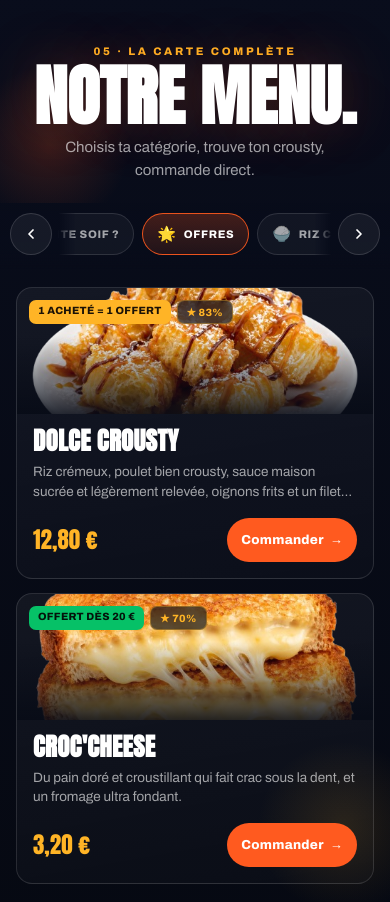
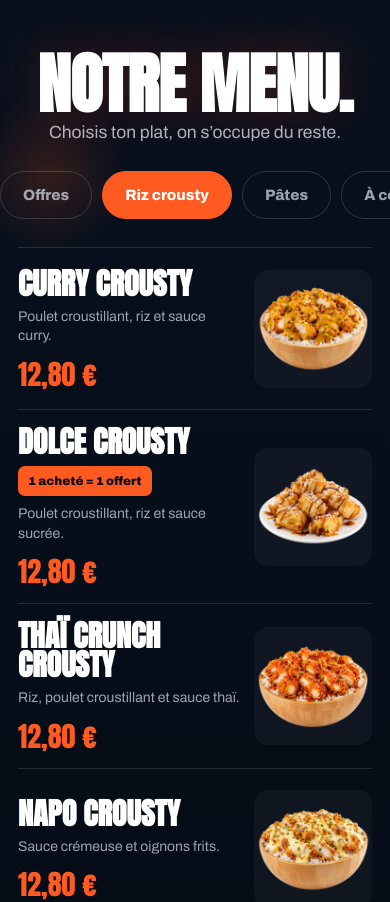
Before and after one commit to kilyanbrs814-ctrl/Napolit-hein, a React (Vite) app: page / in a window 390 px wide. Shown: the part 5060-5962 px from the top of the page. Built offline with nearby package versions, Linux system fonts and the light colour scheme.

Commit message:
Simplify mobile menu to compact rows

```diff
--- a/src/components/MenuSection.jsx
+++ b/src/components/MenuSection.jsx
@@ -1,4 +1,4 @@
-import { useEffect, useMemo, useRef, useState } from "react";
+import { useEffect, useMemo, useState } from "react";
 import { AnimatePresence, motion, useReducedMotion } from "framer-motion";
 import { MENU_GROUPS, BADGE_BG, BADGE_FG, LINKS } from "../data/content.js";
 import Reveal from "./Reveal.jsx";
@@ -11,17 +11,19 @@ import newCroccheese from "../assets/images/new-croccheese.png";
 import newDolce from "../assets/images/new-dolce.png";
 import "../styles/menu.css";
 
-// Association nom de plat -> visuel deja present dans le repo (aucune image inventee).
-// Ordre = priorite du match (les regles les plus specifiques d'abord).
 const IMAGE_RULES = [
   [/carbo/i, newCarbonara],
+  [/tha[iï]/i, newTandoori],
   [/tandoori/i, newTandoori],
   [/curry/i, newCurry],
   [/croc.?cheese/i, newCroccheese],
   [/dolce/i, newDolce],
   [/poulet cr/i, newPoulet],
   [/creamy/i, newCreamy],
+  [/napo/i, newCreamy],
+  [/champy/i, newCreamy],
 ];
+
 function getDishImage(name) {
   const match = IMAGE_RULES.find(([re]) => re.test(name));
   return match ? match[1] : null;
@@ -79,9 +81,7 @@ function MenuCard({ item, index, compact, categoryTitle, reduceMotion }) {
 
       <div className="nh-menu__body">
         <h3 className="nh-menu__name">{item.name}</h3>
-        {compact && hasRating && (
-          <span className="nh-menu__rating-inline">★ {item.rating}%</span>
-        )}
+        {compact && hasRating && <span className="nh-menu__rating-inline">★ {item.rating}%</span>}
         {item.desc && <p className="nh-menu__desc">{item.desc}</p>}
       </div>
 
@@ -100,9 +100,6 @@ function MenuCard({ item, index, compact, categoryTitle, reduceMotion }) {
   );
 }
 
-/* Même breakpoint que menu.css : la nav mobile remplace la nav desktop
-   uniquement sous 860px (largeur seule, pas de détection de pointeur,
-   pour rester aligné pile sur la media query CSS). */
 const MOBILE_LAYOUT_QUERY = "(max-width: 860px)";
 
 function useMobileMenuLayout() {
@@ -120,162 +117,220 @@ function useMobileMenuLayout() {
   return isMobile;
 }
 
-function Chevron({ dir }) {
-  return (
-    <svg
-      width="16"
-      height="16"
-      viewBox="0 0 24 24"
-      fill="none"
-      stroke="currentColor"
-      strokeWidth="2.6"
-      strokeLinecap="round"
-      strokeLinejoin="round"
-      aria-hidden="true"
-    >
-      {dir < 0 ? <polyline points="15 18 9 12 15 6" /> : <polyline points="9 18 15 12 9 6" />}
-    </svg>
-  );
+const MOBILE_GROUP_DEFS = [
+  { id: "offers", title: "Offres", sourceIds: ["offers"] },
+  { id: "riz", title: "Riz crousty", sourceIds: ["riz"] },
+  { id: "pates-mobile", title: "Pâtes", sourceIds: ["pasta", "pates", "gratin"] },
+  { id: "cote", title: "À côté", sourceIds: ["faim"] },
+  { id: "desserts", title: "Desserts", sourceIds: ["gourm"] },
+  { id: "boissons", title: "Boissons", sourceIds: ["soif"] },
+];
+
+const MOBILE_DESCRIPTIONS = {
+  "Curry Crousty": "Poulet croustillant, riz et sauce curry.",
+  "Dolce Crousty": "Poulet croustillant, riz et sauce sucrée.",
+  "Thaï Crunch Crousty": "Riz, poulet croustillant et sauce thaï.",
+  "Napo Crousty": "Sauce crémeuse et oignons frits.",
+};
+
+function buildMobileGroups() {
+  return MOBILE_GROUP_DEFS.map((def) => ({
+    ...def,
+    items: def.sourceIds.flatMap(
+      (id) => MENU_GROUPS.find((group) => group.id === id)?.items || []
+    ),
+  }));
 }
 
-/* ---- Rail horizontal mobile des catégories ----
-   Carrousel bouclant : la liste est rendue en 3 copies identiques et le
-   scroll est re-normalisé en silence vers la plage centrale (les copies
-   étant identiques au pixel, la téléportation d'une largeur de copie est
-   invisible) → swipe "à l'infini" dans les deux sens. Seule la copie
-   centrale porte la sémantique tabs (ids, aria-selected) ; les clones sont
-   aria-hidden et non focusables. Les flèches bouclent première ↔ dernière
-   et recentrent la pill active la plus proche. Le scroll vertical de la
-   page n'est jamais touché (overflow-x natif, aucun scroll de page). */
-const RAIL_COPIES = [0, 1, 2];
-
 function MobileCategoryRail({ groups, activeId, onSelect }) {
-  const scrollRef = useRef(null);
-  const listRef = useRef(null);
-  const prevIdRef = useRef(activeId);
-
-  const copyWidth = () => (listRef.current?.scrollWidth || 0) / RAIL_COPIES.length;
-
-  /* Centre l'instance de la catégorie la plus proche de la vue actuelle
-     (uniquement le scroll HORIZONTAL du rail : jamais de scroll de page). */
-  const centerOn = (id, behavior) => {
-    const scroller = scrollRef.current;
-    if (!scroller) return;
-    const pills = scroller.querySelectorAll(`[data-cat-id="${id}"]`);
-    if (!pills.length) return;
-
-    const srect = scroller.getBoundingClientRect();
-    const viewCenter = srect.left + srect.width / 2;
-    let bestLeft = null;
-    let bestDist = Infinity;
-    pills.forEach((pill) => {
-      const r = pill.getBoundingClientRect();
-      const dist = r.left + r.width / 2 - viewCenter;
-      if (Math.abs(dist) < bestDist) {
-        bestDist = Math.abs(dist);
-        bestLeft = scroller.scrollLeft + dist;
-      }
-    });
-    if (bestLeft !== null) scroller.scrollTo({ left: bestLeft, behavior });
-  };
-
-  /* Boucle : re-normalise le scroll vers la plage centrale, sans effet
-     visible (contenu identique à ±1 largeur de copie près). */
-  const onScroll = () => {
-    const scroller = scrollRef.current;
-    const width = copyWidth();
-    if (!scroller || !width) return;
-    if (scroller.scrollLeft < width * 0.25) scroller.scrollLeft += width;
-    else if (scroller.scrollLeft > width * 1.75) scroller.scrollLeft -= width;
-  };
-
-  useEffect(() => {
-    const scroller = scrollRef.current;
-    const width = copyWidth();
-    if (scroller && width) scroller.scrollLeft = width;
-    centerOn(prevIdRef.current, "auto");
-    // eslint-disable-next-line react-hooks/exhaustive-deps
-  }, []);
-
-  useEffect(() => {
-    if (prevIdRef.current === activeId) return;
-    prevIdRef.current = activeId;
-    centerOn(activeId, "smooth");
-    // eslint-disable-next-line react-hooks/exhaustive-deps
-  }, [activeId]);
-
-  const step = (dir) => {
-    const index = groups.findIndex((g) => g.id === activeId);
-    const next = groups[(index + dir + groups.length) % groups.length];
-    onSelect(next.id);
-  };
-
   return (
     <nav className="nh-menu__mnav" aria-label="Catégories du menu">
+      <div className="nh-menu__mnav-scroll">
+        <ul className="nh-menu__mnav-list" role="tablist">
+          {groups.map((group) => {
+            const isActive = group.id === activeId;
+            return (
+              <li key={group.id} role="presentation">
                 <button
                   type="button"
-        className="nh-menu__mnav-arrow"
-        aria-label="Catégorie précédente"
-        onClick={() => step(-1)}
+                  role="tab"
+                  id={`nh-menu-mobile-tab-${group.id}`}
+                  aria-selected={isActive}
+                  aria-controls="nh-menu-mobile-panel"
+                  className={`nh-menu__mnav-tab${isActive ? " is-active" : ""}`}
+                  onClick={() => onSelect(group.id)}
                 >
-        <Chevron dir={-1} />
-      </button>
-
-      <div className="nh-menu__mnav-scroll" ref={scrollRef} onScroll={onScroll}>
-        <ul className="nh-menu__mnav-list" role="tablist" ref={listRef}>
-          {RAIL_COPIES.map((copy) =>
-            groups.map((g) => {
-              const isReal = copy === 1;
-              const isActive = g.id === activeId;
-              return (
-                <li
-                  key={`${copy}-${g.id}`}
-                  role="presentation"
-                  aria-hidden={isReal ? undefined : "true"}
-                >
-                  <button
-                    type="button"
-                    role={isReal ? "tab" : undefined}
-                    id={isReal ? `nh-menu-tab-${g.id}` : undefined}
-                    aria-selected={isReal ? isActive : undefined}
-                    aria-controls={isReal ? "nh-menu-panel" : undefined}
-                    tabIndex={isReal ? undefined : -1}
-                    data-cat-id={g.id}
-                    className={`nh-menu__mnav-tab${isActive ? " is-active" : ""}`}
-                    onClick={() => onSelect(g.id)}
-                  >
-                    <span className="nh-menu__mnav-emoji" aria-hidden="true">
-                      {g.emoji}
-                    </span>
-                    {g.title}
+                  {group.title}
                 </button>
               </li>
             );
-            })
-          )}
+          })}
         </ul>
       </div>
-
-      <button
-        type="button"
-        className="nh-menu__mnav-arrow"
-        aria-label="Catégorie suivante"
-        onClick={() => step(1)}
-      >
-        <Chevron dir={1} />
-      </button>
     </nav>
   );
 }
 
+function MobileMenuRow({ item, index, reduceMotion }) {
+  const image = getDishImage(item.name);
+  const description = MOBILE_DESCRIPTIONS[item.name] || item.desc || "";
+  const motionProps = reduceMotion
+    ? {}
+    : {
+        initial: { opacity: 0, y: 12 },
+        animate: { opacity: 1, y: 0 },
+        transition: {
+          duration: 0.3,
+          delay: Math.min(index * 0.035, 0.22),
+          ease: [0.2, 0.7, 0.2, 1],
+        },
+      };
+
+  return (
+    <motion.article
+      className={`nh-menu__mobile-row${image ? "" : " nh-menu__mobile-row--no-image"}`}
+      {...motionProps}
+    >
+      <div className="nh-menu__mobile-copy">
+        <div className="nh-menu__mobile-titleline">
+          <h3 className="nh-menu__mobile-name">{item.name}</h3>
+          {item.badge && <span className="nh-menu__mobile-badge">{item.badge}</span>}
+        </div>
+        {description && <p className="nh-menu__mobile-desc">{description}</p>}
+        <span className="nh-menu__mobile-price">{item.price} €</span>
+      </div>
+
+      {image && (
+        <div className="nh-menu__mobile-media">
+          <img src={image} alt={item.name} className="nh-menu__mobile-image" loading="lazy" />
+        </div>
+      )}
+    </motion.article>
+  );
+}
+
+function MobileOrderChooser() {
+  const [open, setOpen] = useState(false);
+
+  return (
+    <>
+      <div className="nh-menu__mobile-order-wrap">
+        <button type="button" className="nh-menu__mobile-order" onClick={() => setOpen(true)}>
+          Commander
+        </button>
+        <p className="nh-menu__mobile-order-help">Choisis ensuite Uber Eats ou Deliveroo</p>
+      </div>
+
+      {open && (
+        <div
+          className="nh-menu__chooser-backdrop"
+          role="presentation"
+          onClick={() => setOpen(false)}
+        >
+          <div
+            className="nh-menu__chooser"
+            role="dialog"
+            aria-modal="true"
+            aria-labelledby="nh-menu-chooser-title"
+            onClick={(event) => event.stopPropagation()}
+          >
+            <div className="nh-menu__chooser-head">
+              <h3 id="nh-menu-chooser-title" className="nh-menu__chooser-title">Commander</h3>
+              <button
+                type="button"
+                className="nh-menu__chooser-close"
+                aria-label="Fermer"
+                onClick={() => setOpen(false)}
+              >
+                ×
+              </button>
+            </div>
+            <div className="nh-menu__chooser-links">
+              <a className="nh-menu__chooser-link" href={LINKS.uber} target="_blank" rel="noopener noreferrer">
+                Uber Eats
+              </a>
+              <a className="nh-menu__chooser-link" href={LINKS.deliveroo} target="_blank" rel="noopener noreferrer">
+                Deliveroo
+              </a>
+            </div>
+          </div>
+        </div>
+      )}
+    </>
+  );
+}
+
+const MOBILE_SIMPLE_CSS = `
+@media (max-width: 860px) {
+  .nh-menu { padding: 74px 0 78px; background: linear-gradient(180deg, #07101d 0%, #050b14 100%); }
+  .nh-menu__inner { padding: 0 18px; }
+  .nh-menu__head { gap: 8px; margin-bottom: 26px; align-items: center; text-align: center; }
+  .nh-menu__eyebrow { display: none; }
+  .nh-menu__title { font-size: clamp(58px, 17vw, 84px); line-height: .88; letter-spacing: -.01em; }
+  .nh-menu__sub { max-width: none; font-size: clamp(16px, 4.5vw, 20px); line-height: 1.4; color: rgba(224,230,240,.76); }
+  .nh-menu__content { display: block; }
+
+  .nh-menu__mnav { position: static; display: block; margin: 0 -18px 18px; padding: 0; background: none; min-width: 0; }
+  .nh-menu__mnav-scroll { overflow-x: auto; overflow-y: hidden; -webkit-overflow-scrolling: touch; scrollbar-width: none; overscroll-behavior-x: contain; scroll-snap-type: x proximity; -webkit-mask-image: none; mask-image: none; }
+  .nh-menu__mnav-scroll::-webkit-scrollbar { display: none; }
+  .nh-menu__mnav-list { list-style: none; margin: 0; padding: 0 18px 10px; display: flex; gap: 10px; width: max-content; }
+  .nh-menu__mnav-tab { min-height: 48px; display: inline-flex; align-items: center; justify-content: center; border: 1px solid rgba(255,255,255,.16); border-radius: 999px; padding: 11px 22px; background: transparent; color: rgba(213,220,232,.72); font-family: var(--body); font-size: 15px; font-weight: 750; letter-spacing: 0; text-transform: none; line-height: 1; white-space: nowrap; scroll-snap-align: start; }
+  .nh-menu__mnav-tab.is-active { border-color: var(--orange); background: var(--orange); color: #fff; box-shadow: none; }
+
+  .nh-menu__mobile-list { border-top: 1px solid rgba(255,255,255,.13); }
+  .nh-menu__mobile-row { min-height: 176px; display: grid; grid-template-columns: minmax(0,1fr) 132px; gap: 16px; align-items: center; padding: 18px 0; border-bottom: 1px solid rgba(255,255,255,.13); }
+  .nh-menu__mobile-row--no-image { grid-template-columns: 1fr; min-height: 132px; }
+  .nh-menu__mobile-copy { min-width: 0; }
+  .nh-menu__mobile-titleline { display: flex; align-items: center; flex-wrap: wrap; gap: 9px; margin-bottom: 8px; }
+  .nh-menu__mobile-name { margin: 0; font-family: var(--display); font-size: clamp(27px, 7.9vw, 39px); line-height: .96; letter-spacing: 0; color: #fff; text-transform: uppercase; }
+  .nh-menu__mobile-badge { display: inline-flex; align-items: center; min-height: 30px; padding: 6px 10px; border-radius: 7px; background: var(--orange); color: #090d16; font-family: var(--body); font-size: 12px; font-weight: 900; line-height: 1; white-space: nowrap; }
+  .nh-menu__mobile-desc { margin: 0 0 14px; color: rgba(216,222,233,.72); font-family: var(--body); font-size: 15px; line-height: 1.4; display: -webkit-box; -webkit-line-clamp: 2; -webkit-box-orient: vertical; overflow: hidden; }
+  .nh-menu__mobile-price { display: block; font-family: var(--display); font-size: 30px; line-height: 1; color: var(--orange); }
+  .nh-menu__mobile-media { width: 132px; height: 132px; border-radius: 16px; overflow: hidden; background: rgba(255,255,255,.04); }
+  .nh-menu__mobile-image { width: 100%; height: 100%; display: block; object-fit: cover; }
+
+  .nh-menu__mobile-order-wrap { padding-top: 34px; }
+  .nh-menu__mobile-order { width: 100%; min-height: 66px; display: flex; align-items: center; justify-content: center; border: 0; border-radius: 999px; background: var(--orange); color: #fff; font-family: var(--body); font-size: 22px; font-weight: 900; cursor: pointer; box-shadow: 0 18px 42px -28px rgba(255,90,31,.9); }
+  .nh-menu__mobile-order:active { transform: scale(.985); }
+  .nh-menu__mobile-order-help { margin: 16px 0 0; text-align: center; color: rgba(216,222,233,.68); font-family: var(--body); font-size: 15px; line-height: 1.4; }
+
+  .nh-menu__chooser-backdrop { position: fixed; inset: 0; z-index: 1000; display: flex; align-items: flex-end; justify-content: center; padding: 18px; background: rgba(2,6,12,.72); backdrop-filter: blur(7px); -webkit-backdrop-filter: blur(7px); }
+  .nh-menu__chooser { width: min(100%,460px); border: 1px solid rgba(255,255,255,.14); border-radius: 24px; padding: 22px; background: #0b1220; box-shadow: 0 30px 70px rgba(0,0,0,.45); }
+  .nh-menu__chooser-head { display: flex; align-items: center; justify-content: space-between; gap: 16px; margin-bottom: 16px; }
+  .nh-menu__chooser-title { margin: 0; font-family: var(--display); font-size: 30px; line-height: 1; color: #fff; text-transform: uppercase; }
+  .nh-menu__chooser-close { width: 40px; height: 40px; border: 1px solid rgba(255,255,255,.13); border-radius: 999px; background: rgba(255,255,255,.05); color: #fff; font-size: 22px; cursor: pointer; }
+  .nh-menu__chooser-links { display: grid; gap: 10px; }
+  .nh-menu__chooser-link { min-height: 54px; display: flex; align-items: center; justify-content: center; border-radius: 14px; background: #fff; color: #090d16; text-decoration: none; font-family: var(--body); font-size: 16px; font-weight: 900; }
+}
+@media (max-width: 480px) {
+  .nh-menu__mobile-row { grid-template-columns: minmax(0,1fr) 118px; gap: 13px; min-height: 162px; }
+  .nh-menu__mobile-media { width: 118px; height: 118px; border-radius: 14px; }
+  .nh-menu__mobile-name { font-size: clamp(25px, 7.7vw, 34px); }
+  .nh-menu__mobile-desc { font-size: 14px; }
+  .nh-menu__mobile-price { font-size: 28px; }
+}
+@media (max-width: 360px) {
+  .nh-menu__mobile-row { grid-template-columns: minmax(0,1fr) 104px; }
+  .nh-menu__mobile-media { width: 104px; height: 104px; }
+  .nh-menu__mobile-badge { font-size: 10px; }
+}
+`;
+
 export default function MenuSection() {
-  const [activeId, setActiveId] = useState(MENU_GROUPS[0].id);
   const reduceMotion = useReducedMotion();
   const isMobileLayout = useMobileMenuLayout();
+  const [desktopActiveId, setDesktopActiveId] = useState(MENU_GROUPS[0].id);
+  const [mobileActiveId, setMobileActiveId] = useState("riz");
 
-  const activeGroup = useMemo(
-    () => MENU_GROUPS.find((g) => g.id === activeId) || MENU_GROUPS[0],
-    [activeId]
+  const activeDesktopGroup = useMemo(
+    () => MENU_GROUPS.find((g) => g.id === desktopActiveId) || MENU_GROUPS[0],
+    [desktopActiveId]
+  );
+
+  const mobileGroups = useMemo(() => buildMobileGroups(), []);
+  const activeMobileGroup = useMemo(
+    () => mobileGroups.find((group) => group.id === mobileActiveId) || mobileGroups[1] || mobileGroups[0],
+    [mobileGroups, mobileActiveId]
   );
 
   const GridWrap = reduceMotion ? "div" : motion.div;
@@ -290,6 +345,7 @@ export default function MenuSection() {
 
   return (
     <section id="menu" className="nh-menu" data-screen-label="05 La carte">
+      <style>{MOBILE_SIMPLE_CSS}</style>
       <div className="nh-menu__glow-a" />
       <div className="nh-menu__glow-b" />
       <div className="nh-menu__inner">
@@ -297,18 +353,50 @@ export default function MenuSection() {
           <div className="nh-eyebrow nh-menu__eyebrow">05 · La carte complète</div>
           <h2 className="nh-menu__title">NOTRE MENU.</h2>
           <p className="nh-menu__sub">
-            Choisis ta catégorie, trouve ton crousty, commande direct.
+            {isMobileLayout
+              ? "Choisis ton plat, on s’occupe du reste."
+              : "Choisis ta catégorie, trouve ton crousty, commande direct."}
           </p>
         </Reveal>
 
+        {isMobileLayout ? (
           <div className="nh-menu__content">
-          {isMobileLayout ? (
             <MobileCategoryRail
-              groups={MENU_GROUPS}
-              activeId={activeId}
-              onSelect={setActiveId}
+              groups={mobileGroups}
+              activeId={mobileActiveId}
+              onSelect={setMobileActiveId}
             />
+
+            <div
+              id="nh-menu-mobile-panel"
+              role="tabpanel"
+              aria-labelledby={`nh-menu-mobile-tab-${activeMobileGroup.id}`}
+            >
+              <AnimatePresence mode="wait" initial={false}>
+                <motion.div
+                  key={activeMobileGroup.id}
+                  className="nh-menu__mobile-list"
+                  initial={reduceMotion ? false : { opacity: 0, y: 8 }}
+                  animate={{ opacity: 1, y: 0 }}
+                  exit={reduceMotion ? undefined : { opacity: 0, y: -6 }}
+                  transition={{ duration: reduceMotion ? 0 : 0.24 }}
+                >
+                  {activeMobileGroup.items.map((item, index) => (
+                    <MobileMenuRow
+                      key={`${activeMobileGroup.id}-${item.name}-${index}`}
+                      item={item}
+                      index={index}
+                      reduceMotion={reduceMotion}
+                    />
+                  ))}
+                </motion.div>
+              </AnimatePresence>
+            </div>
+
+            <MobileOrderChooser />
+          </div>
         ) : (
+          <div className="nh-menu__content">
             <nav className="nh-menu__side" aria-label="Catégories du menu">
               <ul className="nh-menu__side-list" role="tablist">
                 {MENU_GROUPS.map((g) => (
@@ -317,10 +405,10 @@ export default function MenuSection() {
                       type="button"
                       role="tab"
                       id={`nh-menu-tab-${g.id}`}
-                      aria-selected={g.id === activeId}
+                      aria-selected={g.id === desktopActiveId}
                       aria-controls="nh-menu-panel"
-                      className={`nh-menu__side-tab${g.id === activeId ? " is-active" : ""}`}
-                      onClick={() => setActiveId(g.id)}
+                      className={`nh-menu__side-tab${g.id === desktopActiveId ? " is-active" : ""}`}
+                      onClick={() => setDesktopActiveId(g.id)}
                     >
                       <span className="nh-menu__tab-emoji" aria-hidden="true">{g.emoji}</span>
                       {g.title}
@@ -329,22 +417,25 @@ export default function MenuSection() {
                 ))}
               </ul>
             </nav>
-          )}
 
-          <div id="nh-menu-panel" role="tabpanel" aria-labelledby={`nh-menu-tab-${activeGroup.id}`}>
+            <div
+              id="nh-menu-panel"
+              role="tabpanel"
+              aria-labelledby={`nh-menu-tab-${activeDesktopGroup.id}`}
+            >
               <AnimatePresence mode="wait" initial={false}>
                 <GridWrap
-                key={activeGroup.id}
-                className={`nh-menu__grid${activeGroup.isDrink ? " nh-menu__grid--drink" : ""}`}
+                  key={activeDesktopGroup.id}
+                  className={`nh-menu__grid${activeDesktopGroup.isDrink ? " nh-menu__grid--drink" : ""}`}
                   {...gridMotionProps}
                 >
-                {activeGroup.items.map((item, i) => (
+                  {activeDesktopGroup.items.map((item, i) => (
                     <MenuCard
                       key={item.name + i}
                       item={item}
                       index={i}
-                    compact={!!activeGroup.isDrink}
-                    categoryTitle={activeGroup.title}
+                      compact={!!activeDesktopGroup.isDrink}
+                      categoryTitle={activeDesktopGroup.title}
                       reduceMotion={reduceMotion}
                     />
                   ))}
@@ -352,6 +443,7 @@ export default function MenuSection() {
               </AnimatePresence>
             </div>
           </div>
+        )}
       </div>
     </section>
   );
```
Lines whose indentation alone changed are shown as unchanged.
